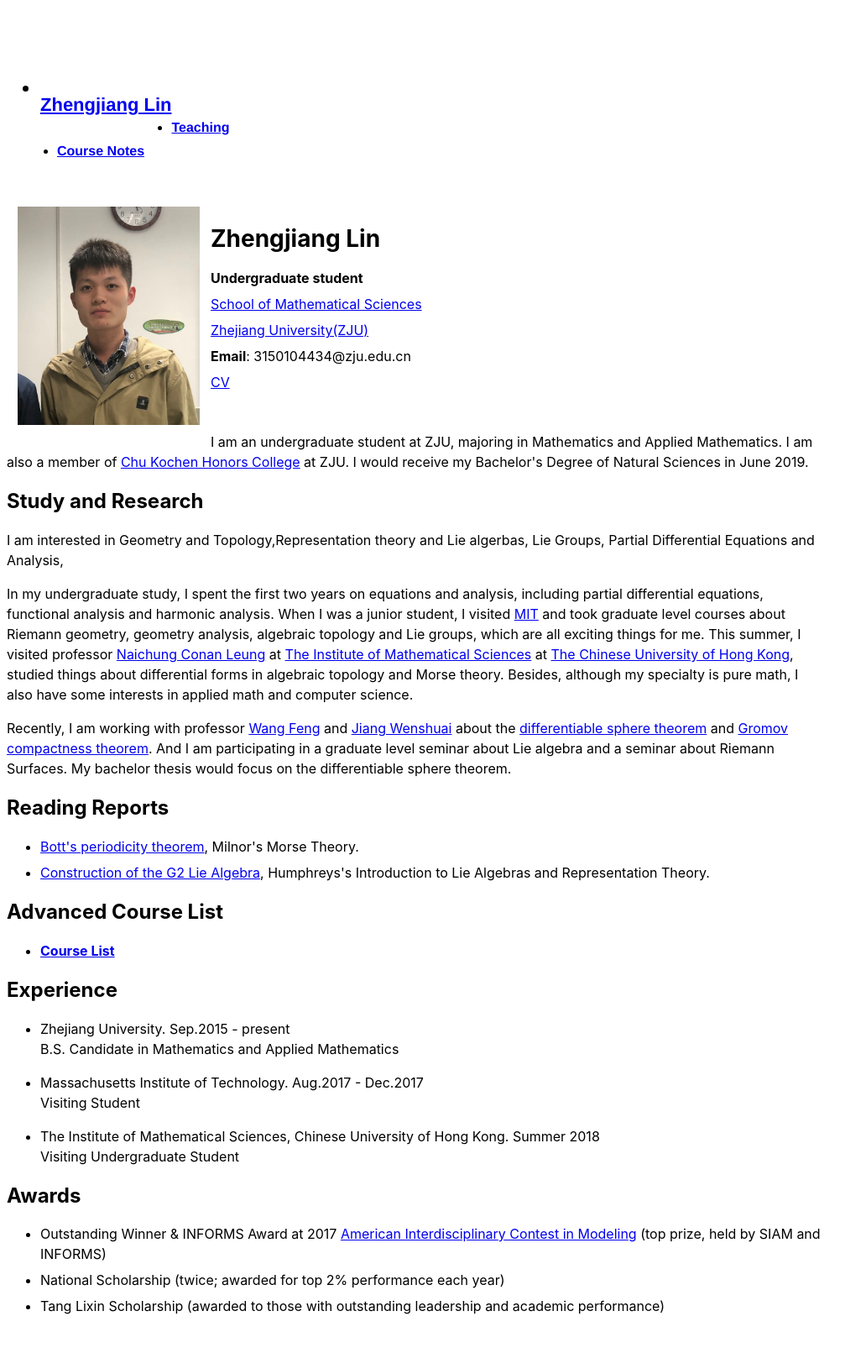
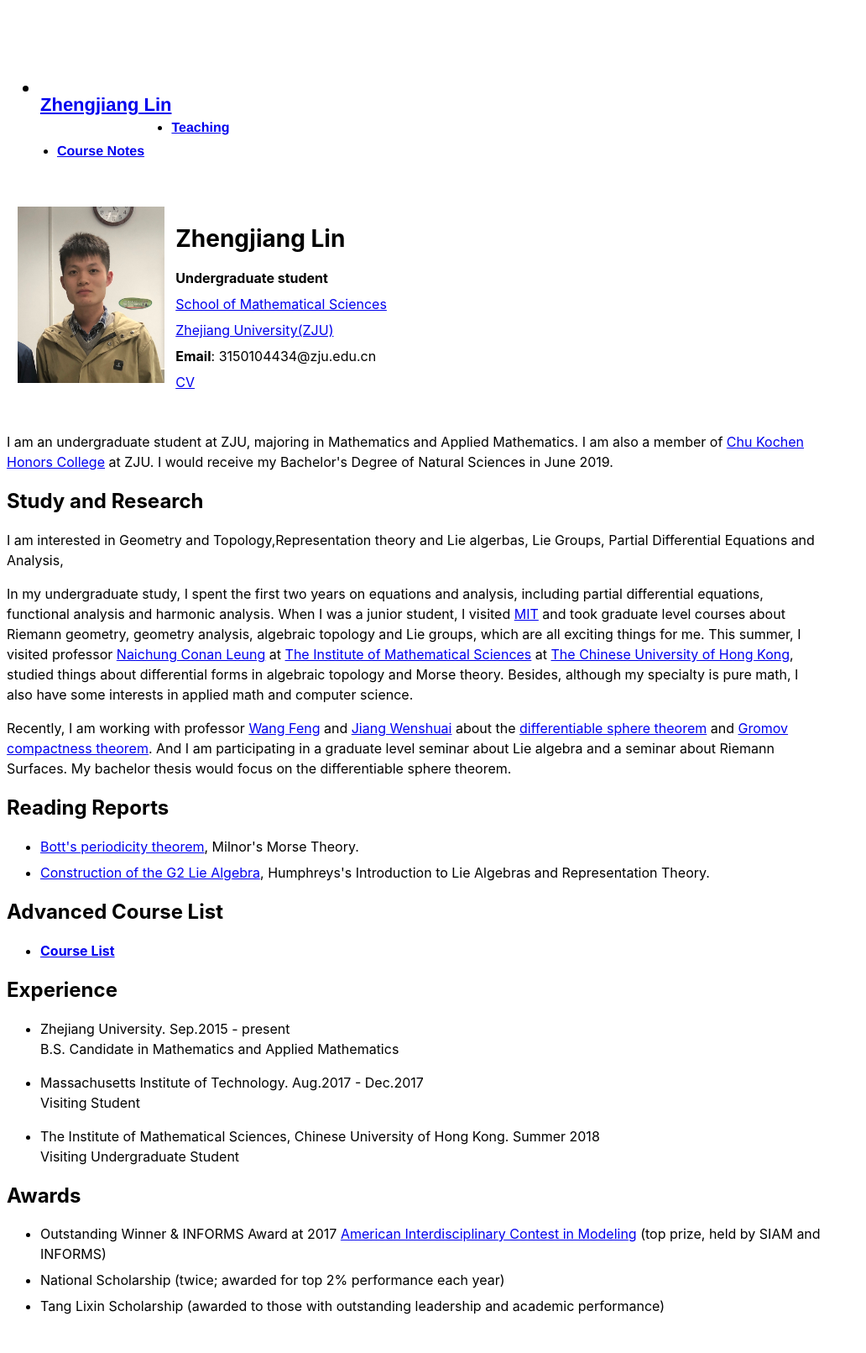
Before and after one commit to Acrescent/Acrescent.github.io, a Jekyll site: the page built from index.html, in a window 1280 px wide. Shown: the whole page at 84% size, without its empty margins (0-1032 px from the left). Built offline with Jekyll 4.4.1, drawn with Linux system fonts in a browser that asks for light colours.

Commit message:
Update index.html

```diff
--- a/index.html
+++ b/index.html
@@ -6,7 +6,7 @@
 
 <div>
 <div style="float:left;padding:13px">
-  <img src="{{ BASE_PATH }}/data/img/zjlin_head.jpg" height="260px">
+  <img src="{{ BASE_PATH }}/data/img/zjlin_head.jpg" height="210px">
 </div>
 <div style="padding:15px;padding-left:20px">
 <h1> Zhengjiang Lin </h1>
```
